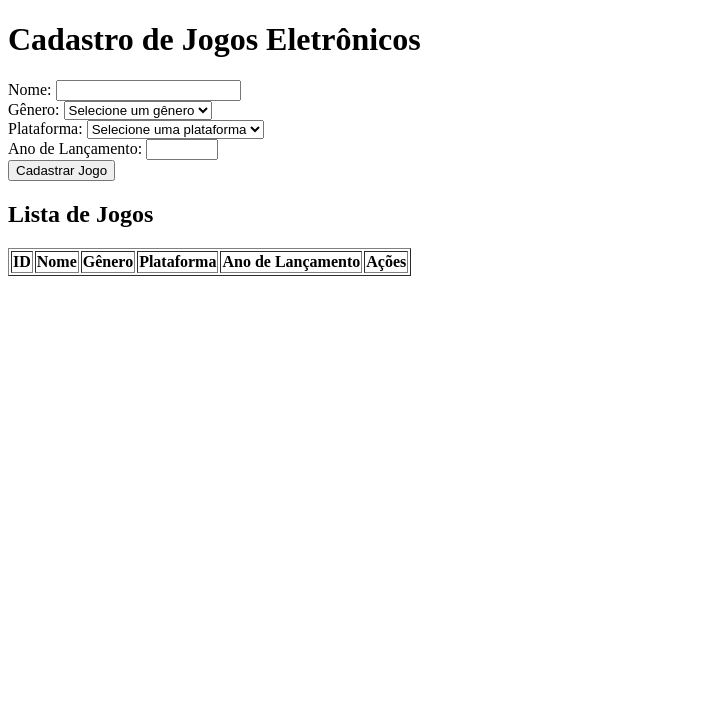
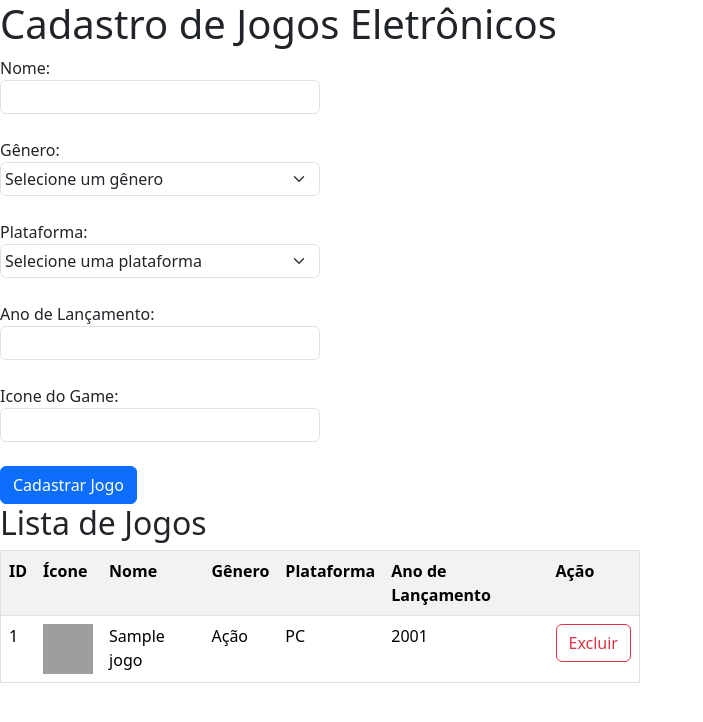
Before and after one commit to Lucas1530/3-TDS, a PHP site: page /game.php in a window 1280 px wide. Shown: the top 722 px of the page, without its empty margins (0-703 px from the left). Run offline with PHP 8.4, Linux system fonts and the light colour scheme; tables that the repository leaves empty hold one stand-in row (values such as "Sample post"); lists and menus that the app fills with data are empty; grey boxes are pictures that could not be loaded.

Commit message:
Update game.php

```diff
--- a/Linguagem Web II/Trabalho Aula-8-9/game.php
+++ b/Linguagem Web II/Trabalho Aula-8-9/game.php
@@ -1,16 +1,8 @@
 <?php
-$servername = "localhost";
-$username = "root";
-$password = "";
-$dbname = "jogos_db";
+include_once("conexao.php");
 
 // Criação da conexão
-$conn = new mysqli($servername, $username, $password, $dbname);
-
-// Verificação da conexão
-if ($conn->connect_error) {
-    die("Conexão falhou: " . $conn->connect_error);
-}
+$conn = Conexao::getConexao();
 
 // Função para sanitizar dados
 function sanitize($data) {
@@ -23,28 +15,32 @@ if ($_SERVER['REQUEST_METHOD'] == 'POST' && isset($_POST['submit'])) {
     $genero = sanitize($_POST['genero']);
     $plataforma = sanitize($_POST['plataforma']);
     $ano_lancamento = sanitize($_POST['ano_lancamento']);
+    $icone = sanitize($_POST['icone']);
 
     // Validação
     if (empty($nome) || empty($genero) || empty($plataforma) || empty($ano_lancamento)) {
         echo "Todos os campos são obrigatórios.";
     } else {
-        $sql = "INSERT INTO jogos (nome, genero, plataforma, ano_lancamento) VALUES ('$nome', '$genero', '$plataforma', '$ano_lancamento')";
-        if ($conn->query($sql) === TRUE) {
+        $sql = "INSERT INTO jogos (nome, genero, plataforma, ano_lancamento, icone) VALUES (:nome, :genero, :plataforma, :ano_lancamento, :icone)";
+        $stm = $conn->prepare($sql);
+        if ($stm->execute([':nome' => $nome, ':genero' => $genero, ':plataforma' => $plataforma, ':ano_lancamento' => $ano_lancamento, ':icone' => $icone])) {
             echo "Novo jogo cadastrado com sucesso!";
         } else {
-            echo "Erro: " . $sql . "<br>" . $conn->error;
+            echo "Erro ao cadastrar o jogo.";
         }
     }
 }
 
+
 // Exclusão de um jogo
 if (isset($_GET['delete'])) {
     $id = intval($_GET['delete']);
-    $sql = "DELETE FROM jogos WHERE id=$id";
-    if ($conn->query($sql) === TRUE) {
+    $sql = "DELETE FROM jogos WHERE id = :id";
+    $stm = $conn->prepare($sql);
+    if ($stm->execute([':id' => $id])) {
         echo "Jogo excluído com sucesso!";
     } else {
-        echo "Erro ao excluir o jogo: " . $conn->error;
+        echo "Erro ao excluir o jogo.";
     }
 }
 
@@ -57,19 +53,22 @@ $result = $conn->query($sql);
 <html lang="pt-br">
 <head>
     <meta charset="UTF-8">
+    <link href="https://cdn.jsdelivr.net/npm/bootstrap@5.3.3/dist/css/bootstrap.min.css" rel="stylesheet" integrity="sha384-QWTKZyjpPEjISv5WaRU9OFeRpok6YctnYmDr5pNlyT2bRjXh0JMhjY6hW+ALEwIH" crossorigin="anonymous">
+
     <title>Cadastro de Jogos Eletrônicos</title>
 </head>
 <body>
     <h1>Cadastro de Jogos Eletrônicos</h1>
 
-    <form action="" method="post" onsubmit="return validarCampos();">
-        <label for="nome">Nome:</label>
-        <input type="text" id="nome" name="nome" required>
+    <form action="" method="post" >
+        <label for="nome w-25 p-1">Nome:</label>
+
+        <input class="form-control w-25 p-1" aria-describedby="basic-addon1" type="text" id="nome" name="nome" >
         <br>
 
         <label for="genero">Gênero:</label>
-        <select id="genero" name="genero" required>
-            <option value="">Selecione um gênero</option>
+        <select class="form-select w-25 p-1" aria-label="Default select example" id="genero" name="genero" >
+            <option selected value="">Selecione um gênero</option>
             <option value="Ação">Ação</option>
             <option value="Aventura">Aventura</option>
             <option value="Estratégia">Estratégia</option>
@@ -80,7 +79,7 @@ $result = $conn->query($sql);
         <br>
 
         <label for="plataforma">Plataforma:</label>
-        <select id="plataforma" name="plataforma" required>
+        <select class="form-select w-25 p-1" aria-label="Default select example" id="plataforma" name="plataforma" >
             <option value="">Selecione uma plataforma</option>
             <option value="PC">PC</option>
             <option value="PlayStation">PlayStation</option>
@@ -90,24 +89,48 @@ $result = $conn->query($sql);
         <br>
 
         <label for="ano_lancamento">Ano de Lançamento:</label>
-        <input type="number" id="ano_lancamento" name="ano_lancamento" min="1900" max="2100" required>
+        <input class="form-control w-25 p-1" aria-describedby="basic-addon1" type="number" id="ano_lancamento" name="ano_lancamento" min="1900" max="2100" >
+        <br>
+        <label for="icone">Icone do Game:</label>
+<input class="form-control w-25 p-1" aria-describedby="basic-addon1" type="text" id="icone" name="icone">
 <br>
 
-        <input type="submit" name="submit" value="Cadastrar Jogo">
+
+        <input class="btn btn-primary" type="submit" name="submit" value="Cadastrar Jogo">
     </form>
 
     <h2>Lista de Jogos</h2>
-    <table border="1">
+    <table class="table table-striped w-50 p-3" border="1">
     <tr>
         <th>ID</th>
+        <th>Ícone</th>
         <th>Nome</th>
         <th>Gênero</th>
         <th>Plataforma</th>
         <th>Ano de Lançamento</th>
-            <th>Ações</th>
+        <th>Ação</th>
     </tr>
-        <!-- Listagem dos jogos será mostrada aqui -->
+    <?php while ($row = $result->fetch()): ?>
+    <tr>
+        <td><?php echo htmlspecialchars($row['id']); ?></td>
+        <td>
+            <?php if (!empty($row['icone'])): ?>
+                <img src="<?php echo htmlspecialchars($row['icone']); ?>" alt="Ícone do jogo" style="width: 50px; height: 50px;">
+            <?php else: ?>
+                <img src="default-icon.png" alt="Ícone padrão" style="width: 50px; height: 50px;">
+            <?php endif; ?>
+        </td>
+        <td><?php echo htmlspecialchars($row['nome']); ?></td>
+        <td><?php echo htmlspecialchars($row['genero']); ?></td>
+        <td><?php echo htmlspecialchars($row['plataforma']); ?></td>
+        <td><?php echo htmlspecialchars($row['ano_lancamento']); ?></td>
+        <td>
+            <a class="btn btn-outline-danger" href="?delete=<?php echo htmlspecialchars($row['id']); ?>" onclick="return confirm('Tem certeza que deseja excluir este jogo?');">Excluir</a>
+        </td>
+    </tr>
+    <?php endwhile; ?>
 </table>
+
 
     <script>
         function validarCampos() {
```
Lines whose indentation alone changed are shown as unchanged.
